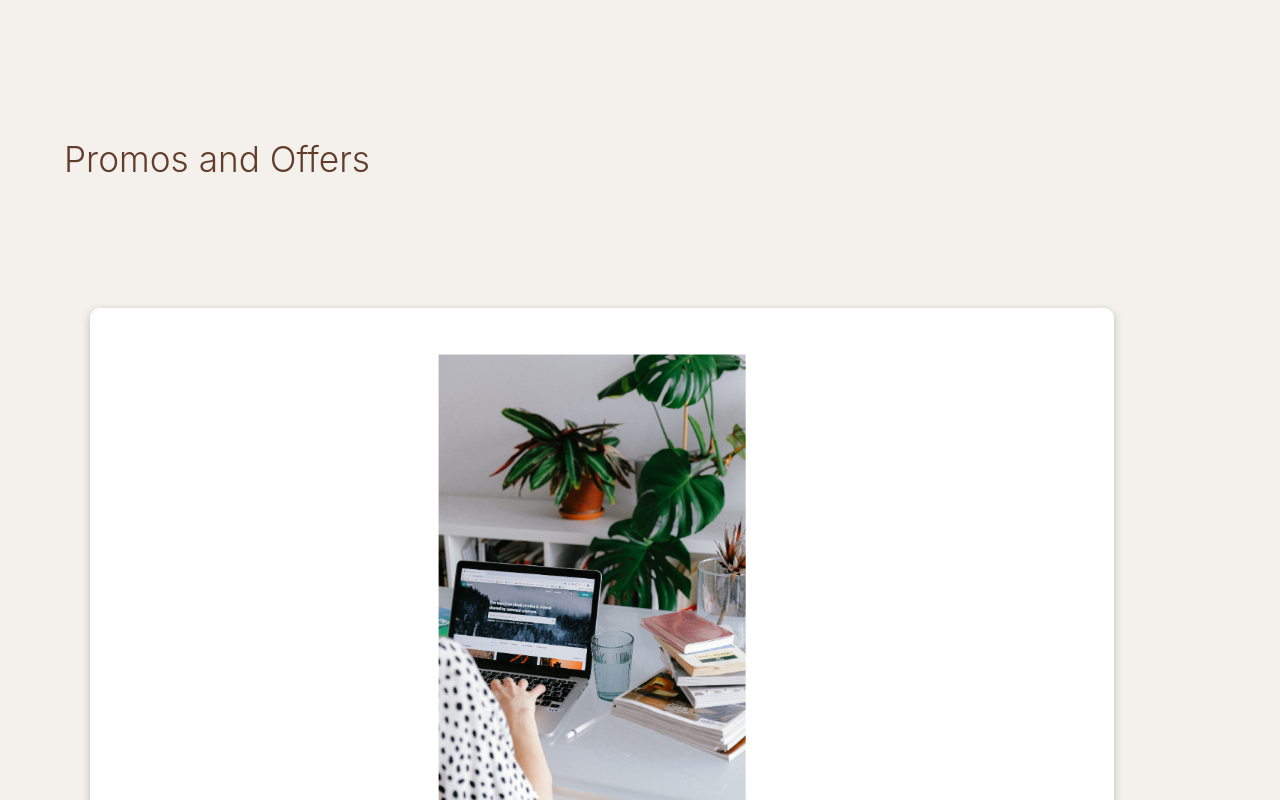
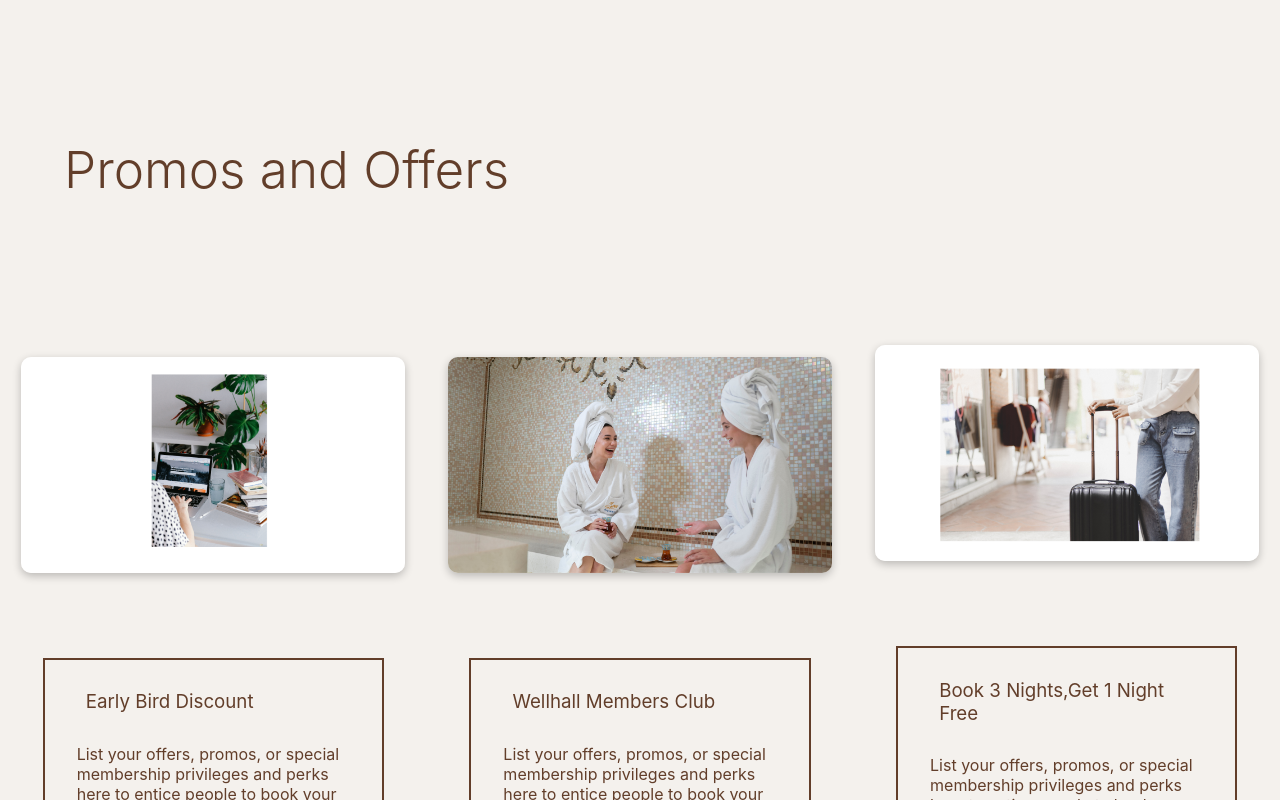
Before and after one commit to ol1mowski/Best_hotel.de, a React (Create React App) app: page / in a window 1280 px wide. Shown: the part 3580-4380 px from the top of the page. Built offline with nearby package versions, Linux system fonts and the light colour scheme.

Commit message:
add RWD to 4-th section

```diff
--- a/src/components/Discounts/Discount/Discount.module.scss
+++ b/src/components/Discounts/Discount/Discount.module.scss
@@ -4,17 +4,50 @@
     height: 80%;
     border-radius: 10px;
     box-shadow: rgba(0, 0, 0, 0.24) 0px 3px 8px;
-    margin: 4% 7%;
+    margin: 4% auto;
     display: block;
+    @media screen and (min-width: 350px) {
+        width: 70%;
+    }
+    @media screen and (min-width: 500px) {
+        width: 60%;
+    }
+    @media screen and (min-width: 650px) {
+        width: 50%;
+    }
+    @media screen and (min-width: 800px) {
+        width: 45%;
+    }
+    @media screen and (min-width: 1024px) {
+        width: 90%;
+    }
 }
 .contentWrapper {
-    border: 2px solid #000;
+    border: 2px solid #623e2a;
     margin: 20% 7%;
-    padding: 5% 7%;
+
+    @media screen and (min-width: 350px) {
+        margin: 20% 10%;
+    }
+    @media screen and (min-width: 500px) {
+        margin: 20% 20%;
+    }
+    @media screen and (min-width: 650px) {
+        margin: 10% 25%;
+    }
+    @media screen and (min-width: 800px) {
+        margin: 10% 27%;
+    }
+    @media screen and (min-width: 1024px) {
+        margin: 20% 10%;
+    }
 }
 
 .Wrapper {
     margin-bottom: 30%;
+    @media screen and (min-width: 650px) {
+        margin-bottom: 20%;
+    }
 }
 
 .contentHeader {
--- a/src/components/Discounts/Discounts.js
+++ b/src/components/Discounts/Discounts.js
@@ -31,6 +31,7 @@ const Discounts = () => {
     return(
         <div className={style.container}>
             <h2 className={style.header}>Promos and Offers</h2>
+            <div className={style.discountWrappper}>
                 <Discount
                 title={discount[0].title}
                 more={discount[0].more}
@@ -47,6 +48,7 @@ const Discounts = () => {
                 img={discount[2].img}
                 />
             </div>
+        </div>
     )
 }
 
--- a/src/components/Discounts/Discounts.module.scss
+++ b/src/components/Discounts/Discounts.module.scss
@@ -1,6 +1,24 @@
+.container {
+    height: 100%;
+}
+
 .header {
     font-size: 2.2rem;
-    font-weight: 300;
+    font-weight: 350;
     margin-left: 5vw;
     margin-bottom: 10%;
+    @media screen and (min-width: 550px) {
+        font-size: 2.7rem;
+    }
+    @media screen and (min-width: 800px) {
+        font-size: 3.2rem;
+    }
 }
+
+.discountWrappper {
+    @media screen and (min-width: 1024px) {
+        display: flex;
+        justify-content: center;
+        align-items: center;
+    }
+}
```
Lines whose indentation alone changed are shown as unchanged.
